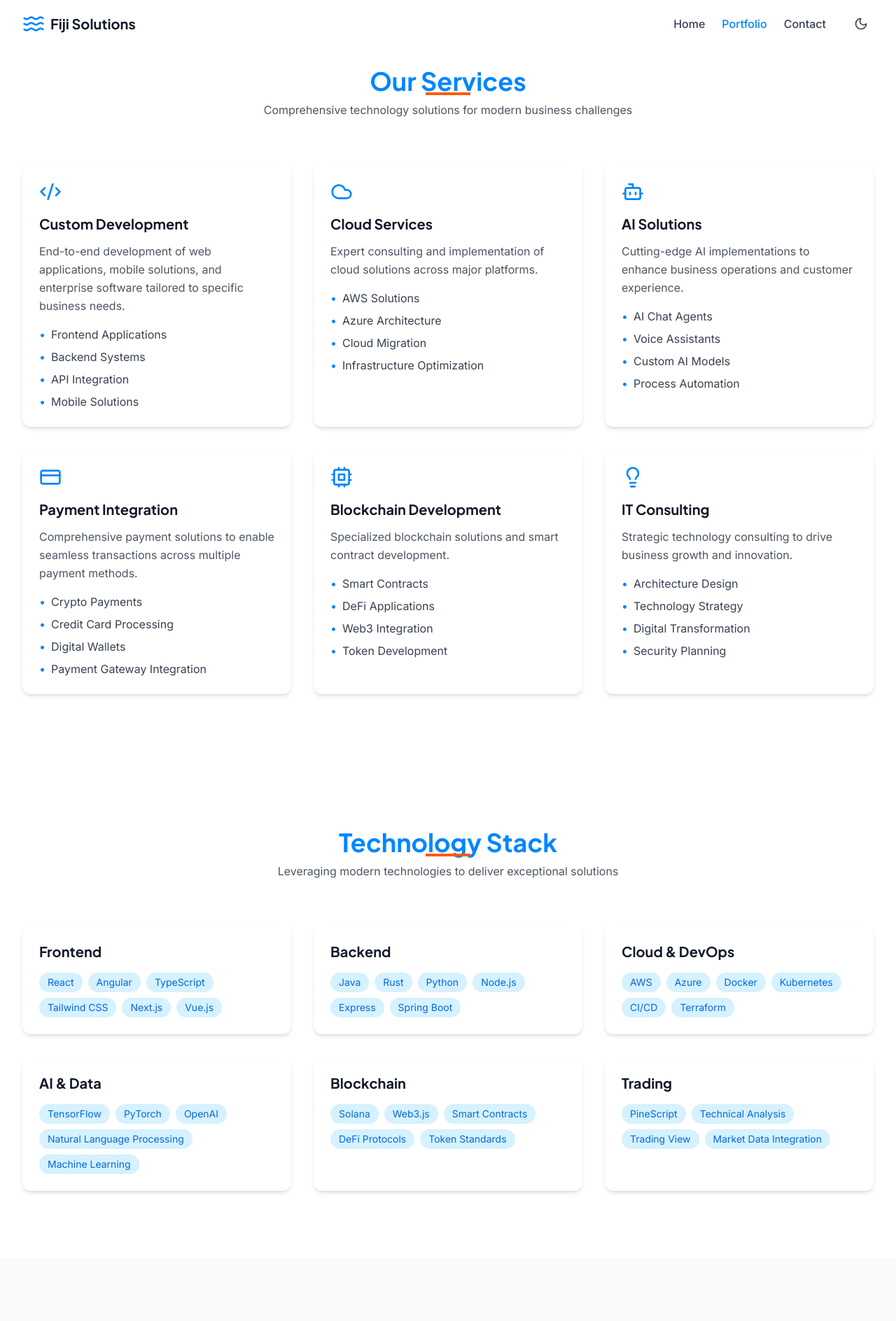
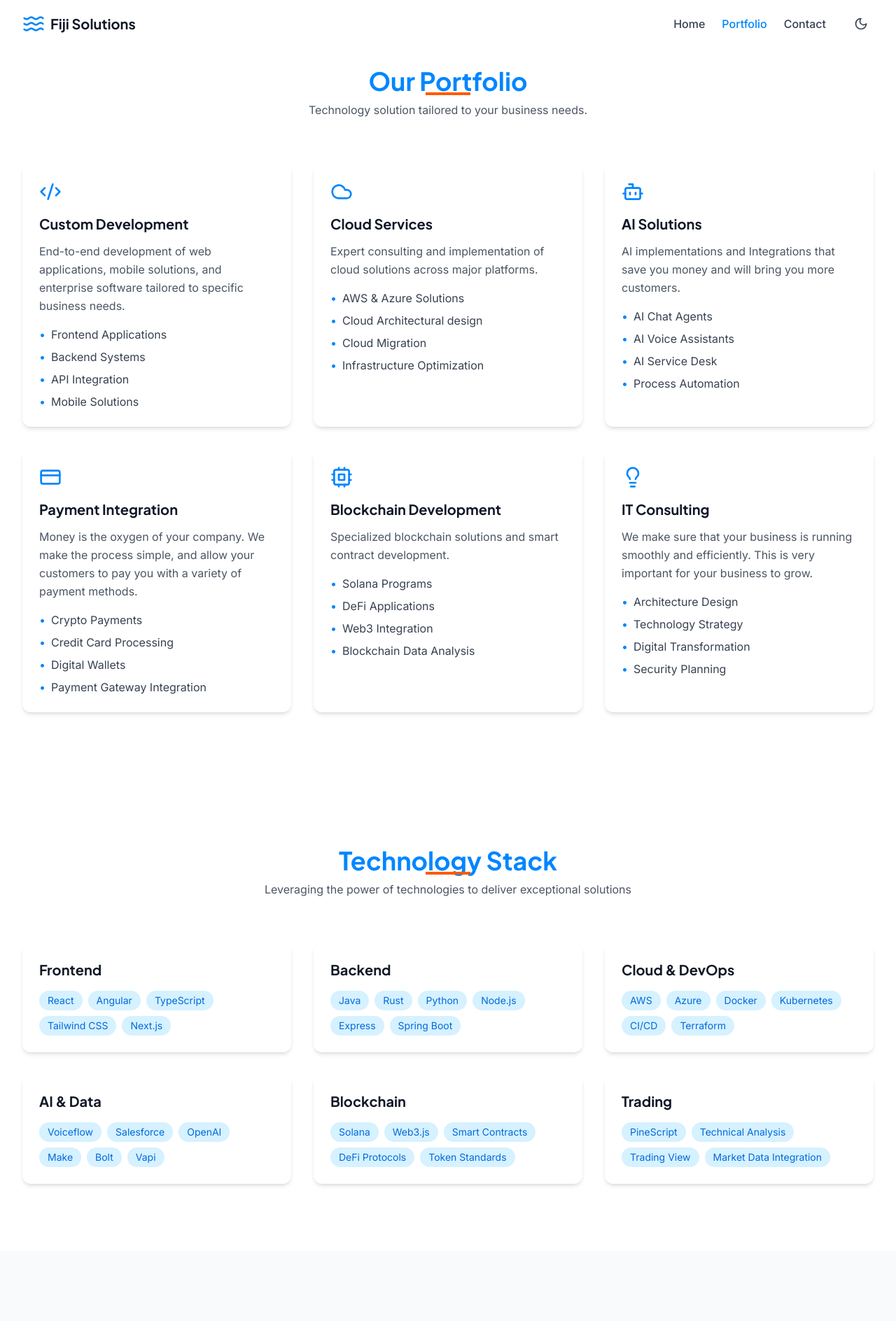
Before and after one commit to cmoutafidis/personal-brand, a React (Vite) app: page /portfolio in a window 1280 px wide. Shown: the top 1888 px of the page at 70% size. Built offline with nearby package versions, Linux system fonts and the light colour scheme.

Commit message:
Small fixes

```diff
--- a/index.html
+++ b/index.html
@@ -4,7 +4,7 @@
     <meta charset="UTF-8" />
     <link rel="icon" type="image/svg+xml" href="/favicon.svg" />
     <meta name="viewport" content="width=device-width, initial-scale=1.0" />
-    <title>Fiji Solutions | IT Solutions</title>
+    <title>Fiji Solutions | We help your businesss grow online</title>
     <meta name="description" content="IT solutions tailored to your business needs, designed to guarantee your business success." />
     <link rel="preconnect" href="https://fonts.googleapis.com">
     <link rel="preconnect" href="https://fonts.gstatic.com" crossorigin>
--- a/src/components/Industries.tsx
+++ b/src/components/Industries.tsx
@@ -32,7 +32,7 @@ const Industries: React.FC = () => {
     {
       icon: <Link className="h-12 w-12" />,
       name: 'Blockchain',
-      description: 'Cutting-edge blockchain solutions for various industries.'
+      description: 'Modern blockchain solutions for various industries.'
     }
   ];
 
@@ -42,7 +42,7 @@ const Industries: React.FC = () => {
         <div className="section-title">
           <h2 className="mb-2">Industries We Serve</h2>
           <p className="text-gray-600 dark:text-gray-400 max-w-2xl mx-auto">
-            Delivering expertise across diverse sectors
+            Delivering expertise across multiple sectors
           </p>
         </div>
 
--- a/src/components/Projects.tsx
+++ b/src/components/Projects.tsx
@@ -31,7 +31,7 @@ const Projects: React.FC = () => {
       title: 'DeFi Dashboard',
       description: 'Comprehensive dashboard for tracking DeFi investments across multiple protocols and chains.',
       image: 'https://images.pexels.com/photos/844124/pexels-photo-844124.jpeg?auto=compress&cs=tinysrgb&w=1260&h=750&dpr=2',
-      technologies: ['Vue.js', 'Web3.js', 'GraphQL'],
+      technologies: ['Next.js', 'Web3.js', 'GraphQL'],
       liveUrl: '#',
       repoUrl: '#',
     },
--- a/src/components/Services.tsx
+++ b/src/components/Services.tsx
@@ -14,30 +14,30 @@ const Services: React.FC = () => {
       icon: <Cloud className="h-8 w-8" />,
       title: 'Cloud Services',
       description: 'Expert consulting and implementation of cloud solutions across major platforms.',
-      features: ['AWS Solutions', 'Azure Architecture', 'Cloud Migration', 'Infrastructure Optimization']
+      features: ['AWS & Azure Solutions', 'Cloud Architectural design', 'Cloud Migration', 'Infrastructure Optimization']
     },
     {
       icon: <Bot className="h-8 w-8" />,
       title: 'AI Solutions',
-      description: 'Cutting-edge AI implementations to enhance business operations and customer experience.',
-      features: ['AI Chat Agents', 'Voice Assistants', 'Custom AI Models', 'Process Automation']
+      description: 'AI implementations and Integrations that save you money and will bring you more customers.',
+      features: ['AI Chat Agents', 'AI Voice Assistants', 'AI Service Desk', 'Process Automation']
     },
     {
       icon: <CreditCard className="h-8 w-8" />,
       title: 'Payment Integration',
-      description: 'Comprehensive payment solutions to enable seamless transactions across multiple payment methods.',
+      description: 'Money is the oxygen of your company. We make the process simple, and allow your customers to pay you with a variety of payment methods.',
       features: ['Crypto Payments', 'Credit Card Processing', 'Digital Wallets', 'Payment Gateway Integration']
     },
     {
       icon: <Cpu className="h-8 w-8" />,
       title: 'Blockchain Development',
       description: 'Specialized blockchain solutions and smart contract development.',
-      features: ['Smart Contracts', 'DeFi Applications', 'Web3 Integration', 'Token Development']
+      features: ['Solana Programs', 'DeFi Applications', 'Web3 Integration', 'Blockchain Data Analysis']
     },
     {
       icon: <Lightbulb className="h-8 w-8" />,
       title: 'IT Consulting',
-      description: 'Strategic technology consulting to drive business growth and innovation.',
+      description: 'We make sure that your business is running smoothly and efficiently. This is very important for your business to grow.',
       features: ['Architecture Design', 'Technology Strategy', 'Digital Transformation', 'Security Planning']
     }
   ];
@@ -46,9 +46,9 @@ const Services: React.FC = () => {
     <section id="services" className="section bg-white dark:bg-gray-900">
       <div className="container-custom">
         <div className="section-title">
-          <h2 className="mb-2">Our Services</h2>
+          <h2 className="mb-2">Our Portfolio</h2>
           <p className="text-gray-600 dark:text-gray-400 max-w-2xl mx-auto">
-            Comprehensive technology solutions for modern business challenges
+            Technology solution tailored to your business needs.
           </p>
         </div>
 
--- a/src/components/Technologies.tsx
+++ b/src/components/Technologies.tsx
@@ -5,7 +5,7 @@ const Technologies: React.FC = () => {
   const techCategories = [
     {
       name: 'Frontend',
-      technologies: ['React', 'Angular', 'TypeScript', 'Tailwind CSS', 'Next.js', 'Vue.js']
+      technologies: ['React', 'Angular', 'TypeScript', 'Tailwind CSS', 'Next.js']
     },
     {
       name: 'Backend',
@@ -17,7 +17,7 @@ const Technologies: React.FC = () => {
     },
     {
       name: 'AI & Data',
-      technologies: ['TensorFlow', 'PyTorch', 'OpenAI', 'Natural Language Processing', 'Machine Learning']
+      technologies: ['Voiceflow', 'Salesforce', 'OpenAI', 'Make', 'Bolt', 'Vapi']
     },
     {
       name: 'Blockchain',
@@ -35,7 +35,7 @@ const Technologies: React.FC = () => {
         <div className="section-title">
           <h2 className="mb-2">Technology Stack</h2>
           <p className="text-gray-600 dark:text-gray-400 max-w-2xl mx-auto">
-            Leveraging modern technologies to deliver exceptional solutions
+            Leveraging the power of technologies to deliver exceptional solutions
           </p>
         </div>
 
```
